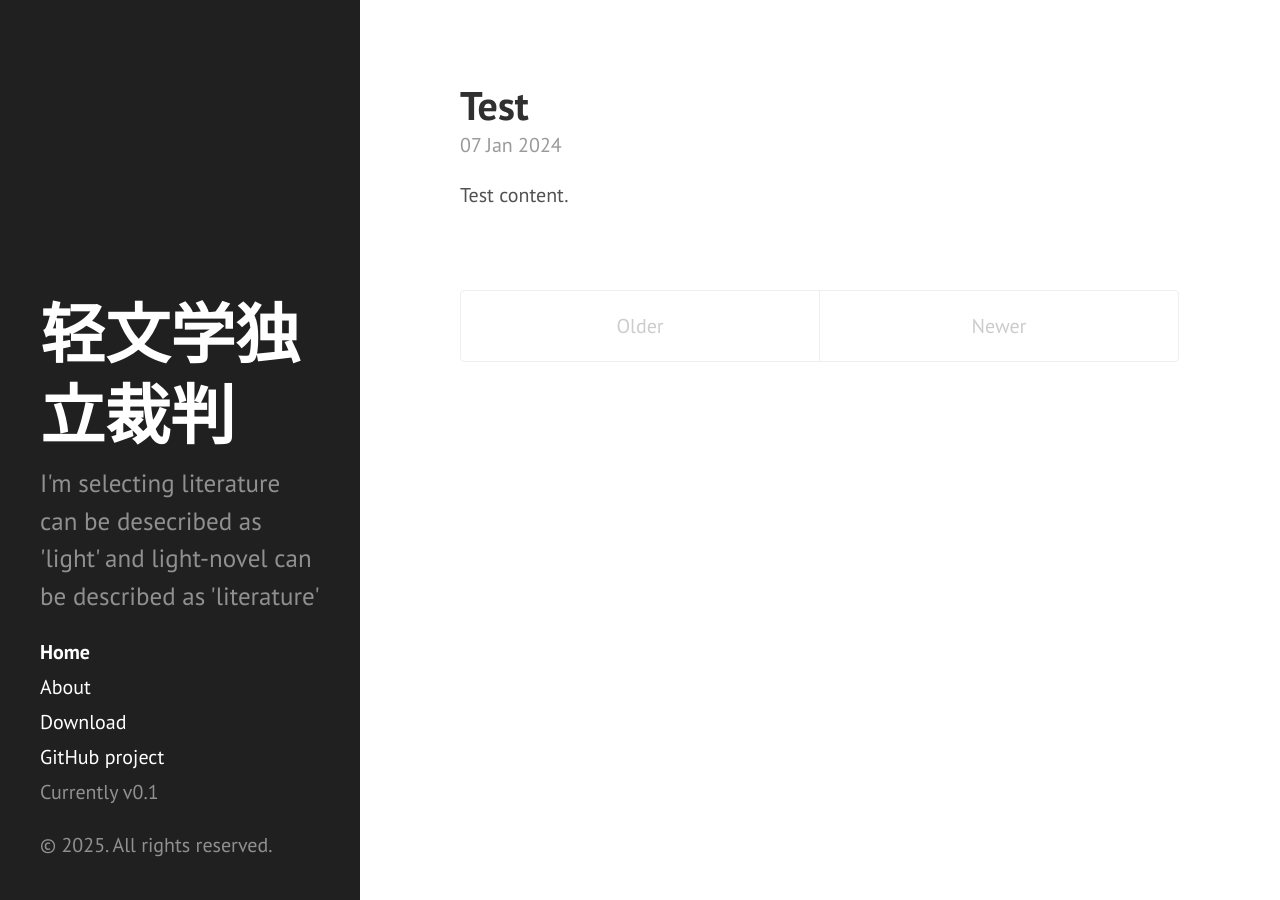
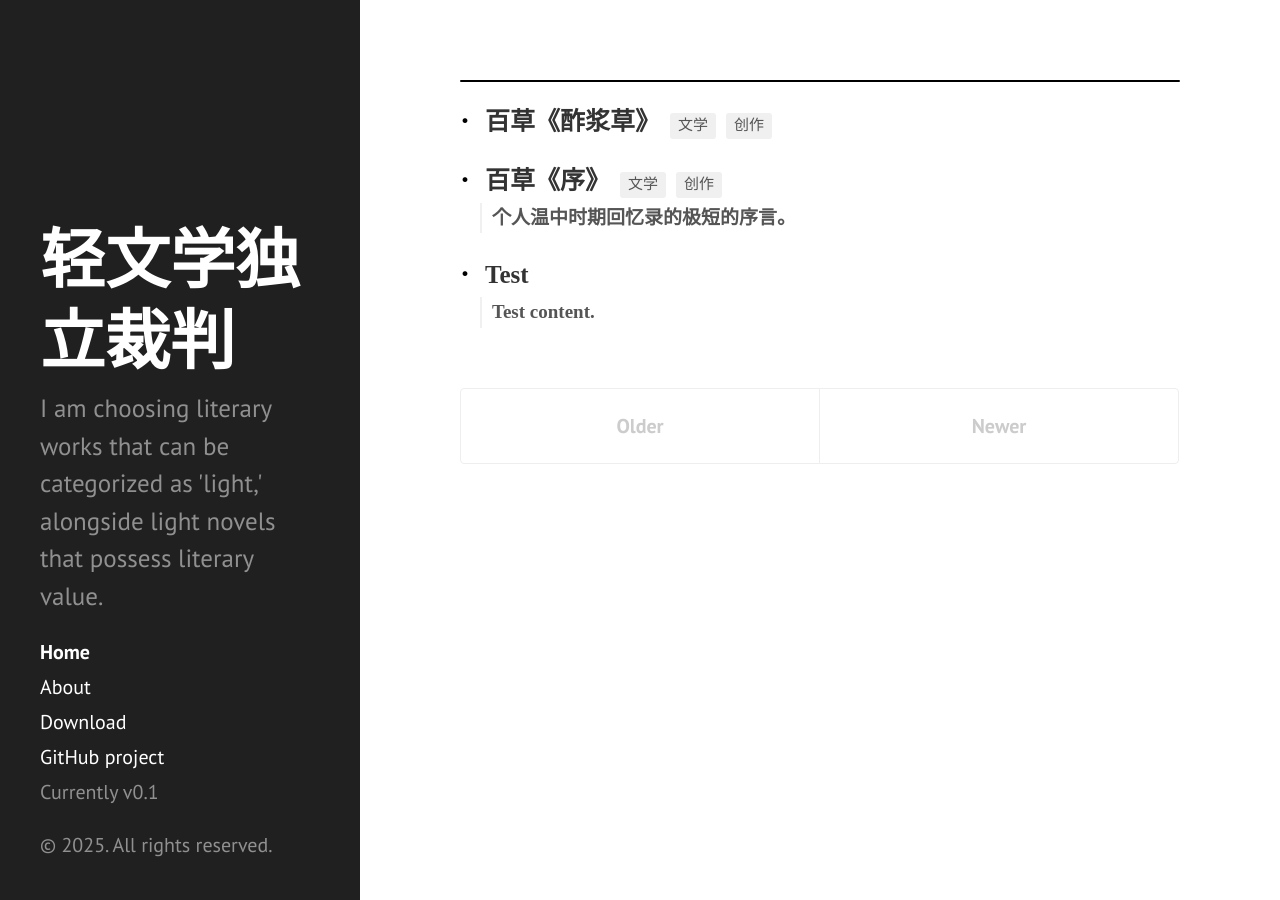
Before and after one commit to Applnow/applnow.github.io, a Jekyll site: the page built from index.html, in a window 1280 px wide. Built offline with Jekyll 4.4.1, drawn with Linux system fonts in a browser that asks for light colours; the list of posts is cut into pages by our own code.

Commit message:
Preliminary Establishment

```diff
--- a/_config.yml
+++ b/_config.yml
@@ -9,7 +9,7 @@ relative_permalinks: false
 # Setup
 title:            '轻文学独立裁判'
 tagline:          'Lighterature Independent Verdiction'
-description:      "I'm selecting literature can be desecribed as 'light' and light-novel can be described as 'literature'"
+description:      "I am choosing literary works that can be categorized as 'light,' alongside light novels that possess literary value."
 url:              http://applnow.github.io
 baseurl:          /
 
--- a/index.html
+++ b/index.html
@@ -6,15 +6,25 @@ title: Home
 <div class="posts">
   {% for post in paginator.posts %}
   <div class="post">
-    <h1 class="post-title">
-      <a href="{{ post.url }}">
-        {{ post.title }}
-      </a>
-    </h1>
-
-    <span class="post-date">{{ post.date | date_to_string }}</span>
-
-    {{ post.content }}
+    <h2 class="post-title">
+      <a href="{{ post.url }}">{{ post.title }}</a>
+      {% if post.categories %}
+      <span class="post-meta-inline">
+        <span class="post-categories">
+          {% for category in post.categories %}
+          <span class="category">{{ category }}</span>
+          {% endfor %}
+        </span>
+      </span>
+      {% endif %}
+    </h2>
+    <div class="post-excerpt">
+      {% if post.excerpt %}
+        {{ post.excerpt }}
+      {% else %}
+        {{ post.content | strip_html | truncatewords: 30 }}
+      {% endif %}
+    </div>
   </div>
   {% endfor %}
 </div>
--- a/public/css/hyde.css
+++ b/public/css/hyde.css
@@ -248,3 +248,190 @@ a.sidebar-nav-item:focus {
 .theme-base-0f .related-posts li a:hover {
   color: #8f5536;
 }
+/* 文章头部布局 */
+.post-header {
+  display: flex;
+  justify-content: space-between;
+  align-items: center;
+  margin-bottom: 0.5rem;
+}
+/* === 文章标题和元信息布局 === */
+
+/* 移除原有的文章标题样式，使用新的布局 */
+.posts .post {
+  margin-bottom: 1rem; /* 减小文章间距 */
+}
+.posts .post .post-title {
+  display: flex;
+  align-items: baseline; /* 基线对齐 */
+  margin: 0 0 0.25rem 0;
+  line-height: 1.3;
+  flex-wrap: wrap; /* 允许在小屏幕上换行 */
+  gap: 0.5rem;
+  position: relative;
+}
+
+/* 标题前面的圆点 */
+.posts .post .post-title::before {
+  content: "·";
+  color: #000;
+  font-weight: bold;
+  margin-right: 0.25rem;
+}
+
+/* 标题链接样式 */
+.posts .post .post-title a {
+  text-decoration: none;
+  color: #333;
+  font-size: 1.25rem;
+  font-weight: bold;
+  order: 1; /* 确保标题在第一位置 */
+  font-family: "KaiTi", "楷体", "STKaiti",serif;
+}
+
+.posts .post .post-title a:hover {
+  color: #268bd2;
+}
+
+/* 行内元信息容器 */
+.posts .post .post-meta-inline {
+  display: flex;
+  align-items: center;
+  gap: 0.75rem;
+  font-size: 0.875rem;
+  color: #666;
+  font-weight: normal;
+  white-space: nowrap;
+  order: 2; /* 在标题后面 */
+}
+
+/* 日期样式 */
+.posts .post .post-date {
+  color: #888;
+  font-style: italic;
+}
+
+/* 分类标签样式 */
+.posts .post .post-categories {
+  display: flex;
+  gap: 0.5rem;
+}
+
+.posts .post .category {
+  background: #f0f0f0;
+  padding: 0.15rem 0.4rem;
+  border-radius: 3px;
+  font-size: 0.75rem;
+  color: #555;
+}
+
+/* 文章摘要样式 */
+.posts .post .post-excerpt {
+  color: #555;
+  line-height: 1.6;
+  font-size: 0.95rem;
+  margin-left: 1rem; /* 缩进与圆点对齐 */
+  padding-left: 0.5rem;
+  border-left: 2px solid #f0f0f0;
+  font-family: "FangSong","仿宋","Fangsong",serif;
+  font-weight: bold;
+}
+/* === 最新文章特殊样式 === */
+.posts .post:first-child {
+  position: relative;
+  padding-top: 1rem;
+}
+
+/* 最新文章的横线边框 */
+.posts .post:first-child::before {
+  content: "";
+  position: absolute;
+  top: 0;
+  left: 0;
+  right: 0;
+  height: 2px;
+  background: #000; /* 渐变横线 */
+  border-radius: 1px;
+}
+.content {
+  font-family: "SimSun", "宋体", "Songti", serif; /* 正文使用宋体 */
+  font-weight: bold; /* 加粗 */
+  line-height: 1.7;
+}
+
+/* 确保代码块保持等宽字体且不加粗 */
+.content code,
+.content pre {
+  font-family: "Monaco", "Menlo", "Consolas", "Courier New", monospace;
+  font-weight: normal; /* 代码不加粗 */
+}
+
+/* === Related Posts 相关文章样式 === */
+.related {
+  margin-top: 2rem;
+  padding-top: 1rem;
+  border-top: 1px solid #eaeaea;
+}
+
+.related h2 {
+  font-family: "PT Sans", Helvetica, Arial, sans-serif;
+  font-size: 1.25rem;
+  margin-bottom: 1rem;
+  color: #333;
+}
+
+.related-posts {
+  list-style: none;
+  padding-left: 0;
+}
+
+.related-posts li {
+  margin-bottom: 0.75rem;
+}
+
+.related-posts h3 {
+  font-family: "PT Sans", Helvetica, Arial, sans-serif;
+  font-size: 1rem;
+  margin: 0;
+}
+
+.related-posts a {
+  text-decoration: none;
+  color: #333;
+  display: block;
+}
+
+.related-posts a:hover {
+  color: #268bd2;
+}
+
+.related-posts small {
+  display: block;
+  font-size: 0.875rem;
+  color: #666;
+  margin-top: 0.25rem;
+}
+
+
+/* 响应式设计 */
+@media (max-width: 768px) {
+  .posts .post .post-title {
+    flex-direction: column;
+    align-items: flex-start;
+    gap: 0.25rem;
+  }
+
+  .posts .post .post-title::before {
+    margin-right: 0;
+    margin-bottom: 0.25rem;
+  }
+
+  .posts .post .post-excerpt {
+    margin-left: 0;
+    border-left: none;
+    padding-left: 0;
+  }
+  .posts .post:first-child {
+    padding-top: 1.25rem;
+  }
+}
```
Also changed, not shown: _layouts/post.html (+35 -10 lines), _posts/2025-11-23-百草《序》.md (added, +17 -0 lines), _posts/2025-11-23-百草《酢浆草》.md (added, +18 -0 lines).
